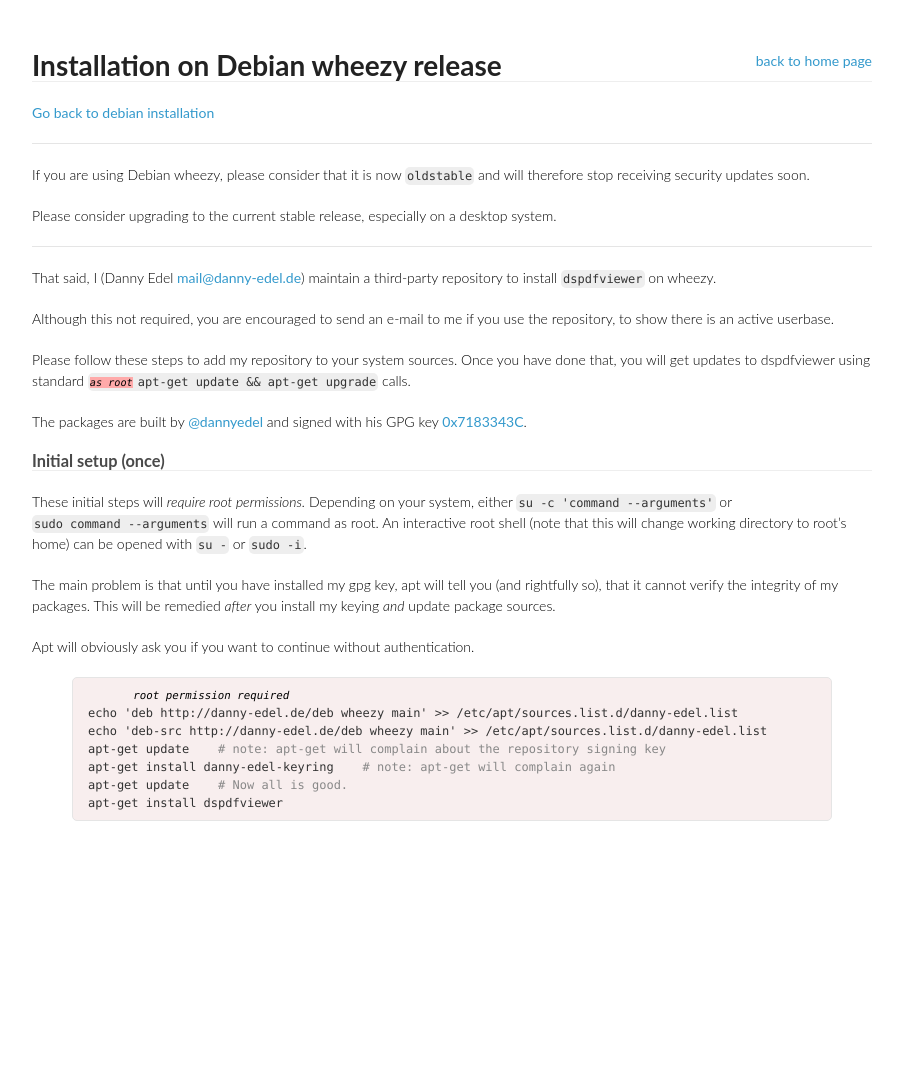
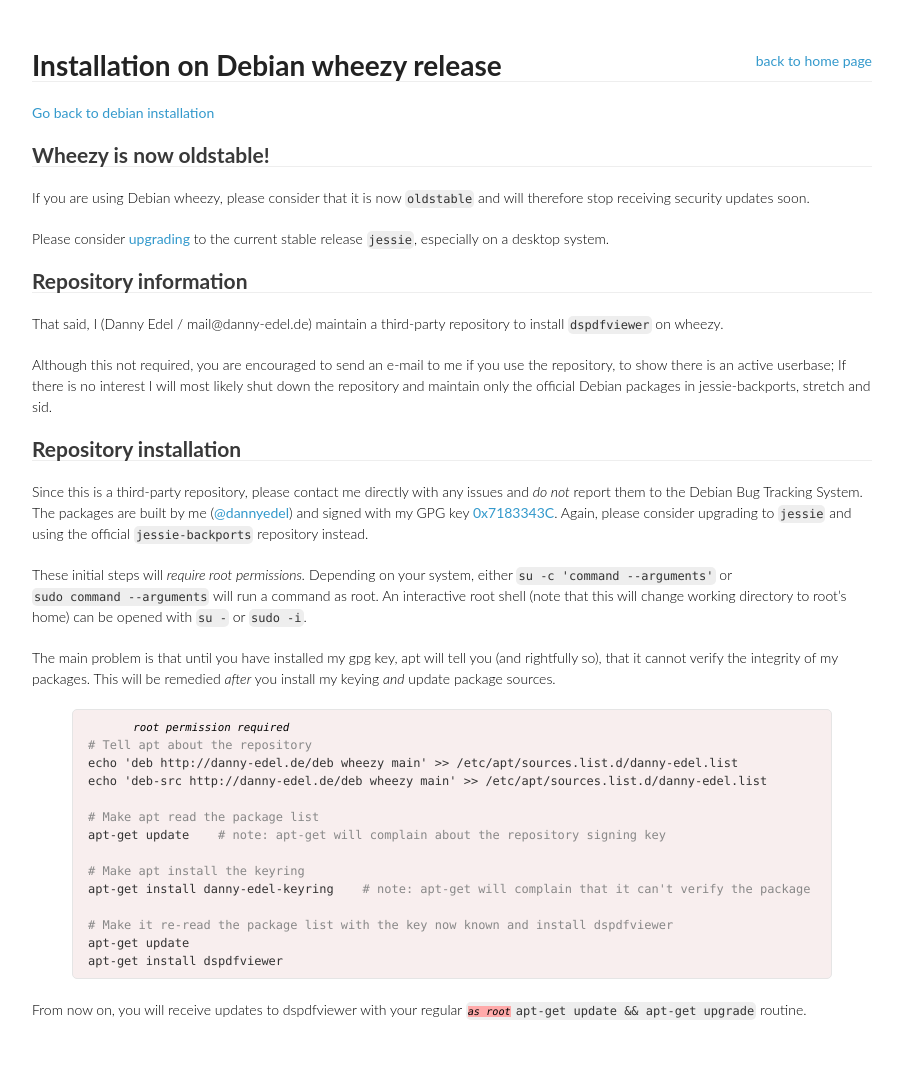
Before and after one commit to dannyedel/dspdfviewer, a Jekyll site: the page built from installation/deb-repository.md, in a window 1280 px wide. Shown: the whole page, without its empty margins (188-1091 px from the left). Built offline with Jekyll 4.4.1, drawn with Linux system fonts in a browser that asks for light colours; Markdown is read by kramdown in place of the engine named in the settings; before the commit the page ends 900 px from its top, so only the background shows below that.

Commit message:
Clarify debian installation

```diff
--- a/installation/deb-repository.md
+++ b/installation/deb-repository.md
@@ -5,35 +5,37 @@
 
 [Go back to debian installation](/installation/debian.html)
 
------
+## Wheezy is now oldstable!
 
 If you are using Debian wheezy, please consider that it is now
 `oldstable` and will therefore stop receiving security updates soon.
 
-Please consider upgrading to the current stable release, especially
-on a desktop system.
+Please consider [upgrading] to the current stable release `jessie`,
+especially on a desktop system.
 
------
+[upgrading]: https://www.debian.org/releases/jessie/amd64/release-notes/ch-upgrading.en.html
 
-That said, I (Danny Edel <mail@danny-edel.de>) maintain a
+## Repository information
+
+That said, I (Danny Edel / mail@danny-edel.de) maintain a
 third-party repository to install `dspdfviewer` on wheezy.
 
 Although this not required, you are encouraged to send an e-mail to me
-if you use the repository, to show there is an active userbase.
+if you use the repository, to show there is an active userbase; If there
+is no interest I will most likely shut down the repository and maintain
+only the official Debian packages in jessie-backports, stretch and sid.
 
-Please follow these steps to add my repository to your system sources.
-Once you have done that, you will get updates to dspdfviewer using
-<span class="root">
-standard `apt-get update && apt-get upgrade` calls.
-</span>
+## Repository installation
 
-The packages are built by [@dannyedel] and signed with his GPG key
+Since this is a third-party repository, please contact me directly with
+any issues and *do not* report them to the Debian Bug Tracking System.
+The packages are built by me ([@dannyedel]) and signed with my GPG key
 [0x7183343C].
+Again, please consider upgrading to `jessie` and using the official
+`jessie-backports` repository instead.
 
 [@dannyedel]: https://github.com/dannyedel
 [0x7183343C]: https://sks-keyservers.net/pks/lookup?op=get&search=0xF132F84C7183343C
-
-### Initial setup (once)
 
 These initial steps will *require root permissions.* Depending on your system,
 either `su -c 'command --arguments'` or `sudo command --arguments`
@@ -44,15 +46,24 @@
 (and rightfully so), that it cannot verify the integrity of my packages.
 This will be remedied *after* you install my keying *and* update package sources.
 
-Apt will obviously ask you if you want to continue without authentication.
-
 <div class="root">
 {% highlight bash %}
+# Tell apt about the repository
 echo 'deb http://danny-edel.de/deb wheezy main' >> /etc/apt/sources.list.d/danny-edel.list
 echo 'deb-src http://danny-edel.de/deb wheezy main' >> /etc/apt/sources.list.d/danny-edel.list
+
+# Make apt read the package list
 apt-get update    # note: apt-get will complain about the repository signing key
-apt-get install danny-edel-keyring    # note: apt-get will complain again
-apt-get update    # Now all is good.
+
+# Make apt install the keyring
+apt-get install danny-edel-keyring    # note: apt-get will complain that it can't verify the package
+
+# Make it re-read the package list with the key now known and install dspdfviewer
+apt-get update
 apt-get install dspdfviewer
 {% endhighlight %}
 </div>
+
+<span class="root">
+From now on, you will receive updates to dspdfviewer with your regular
+`apt-get update && apt-get upgrade` routine.
```
Also changed, not shown: installation/daily-deb.md (+22 -6 lines), installation/debian.md (+5 -3 lines).
